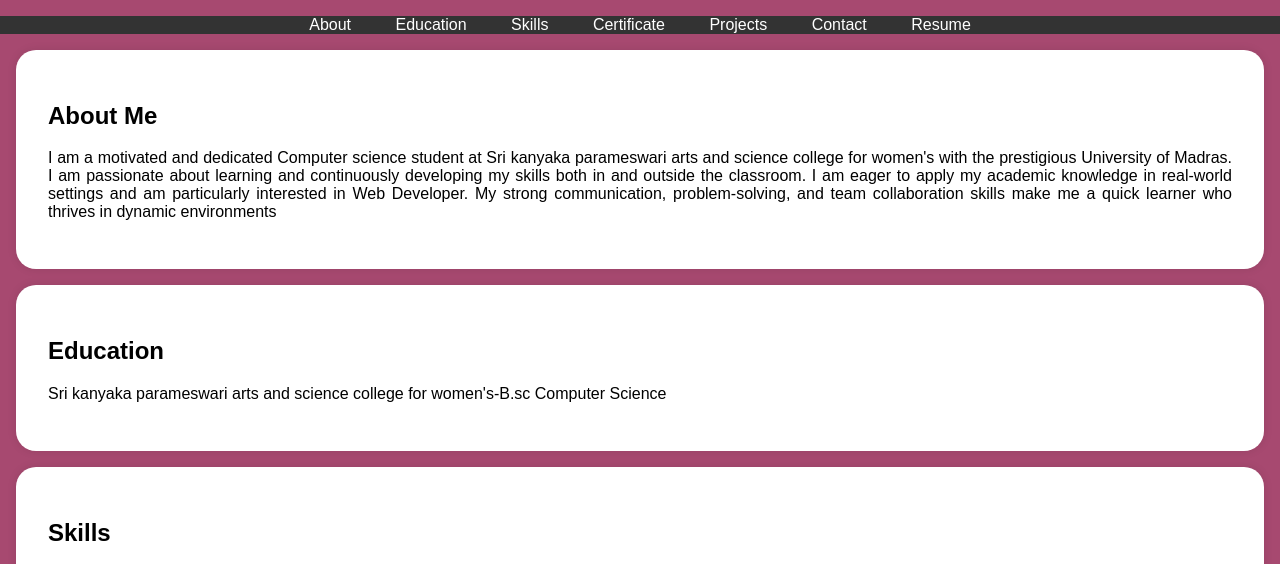
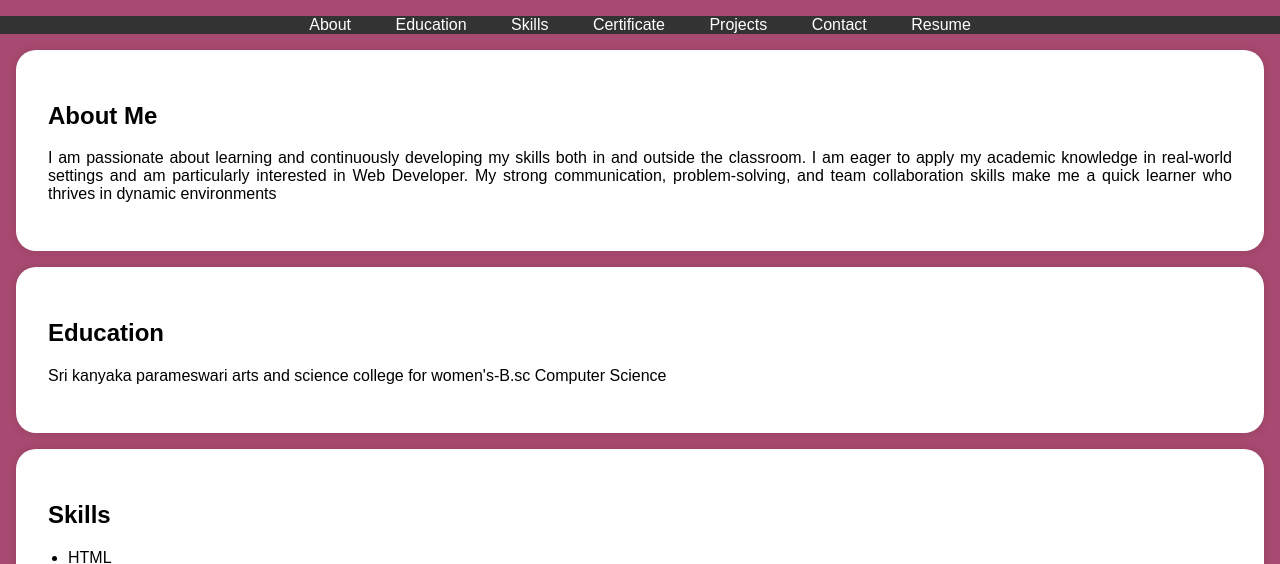
Before and after one commit to nikkitha07/digital-portfolio, a plain HTML site: page index.html in a window 1280 px wide. Shown: the part 197-761 px from the top of the page. Drawn offline with Linux system fonts and the light colour scheme.

Commit message:
Update index.html

```diff
--- a/index.html
+++ b/index.html
@@ -117,7 +117,7 @@
     <section id="about">
         <div class="section-content">
             <h2>About Me</h2>
-            <p>I am a motivated and dedicated Computer science student at Sri kanyaka parameswari arts and science college for women's with the prestigious University of Madras. I am passionate about learning and continuously developing my skills both in and outside the classroom. I am eager to apply my academic knowledge in real-world settings and am particularly interested in Web Developer. My strong communication, problem-solving, and team collaboration skills make me a quick learner who thrives in dynamic environments</p>
+            <p>I am passionate about learning and continuously developing my skills both in and outside the classroom. I am eager to apply my academic knowledge in real-world settings and am particularly interested in Web Developer. My strong communication, problem-solving, and team collaboration skills make me a quick learner who thrives in dynamic environments</p>
 
         </div>
     </section>
```
